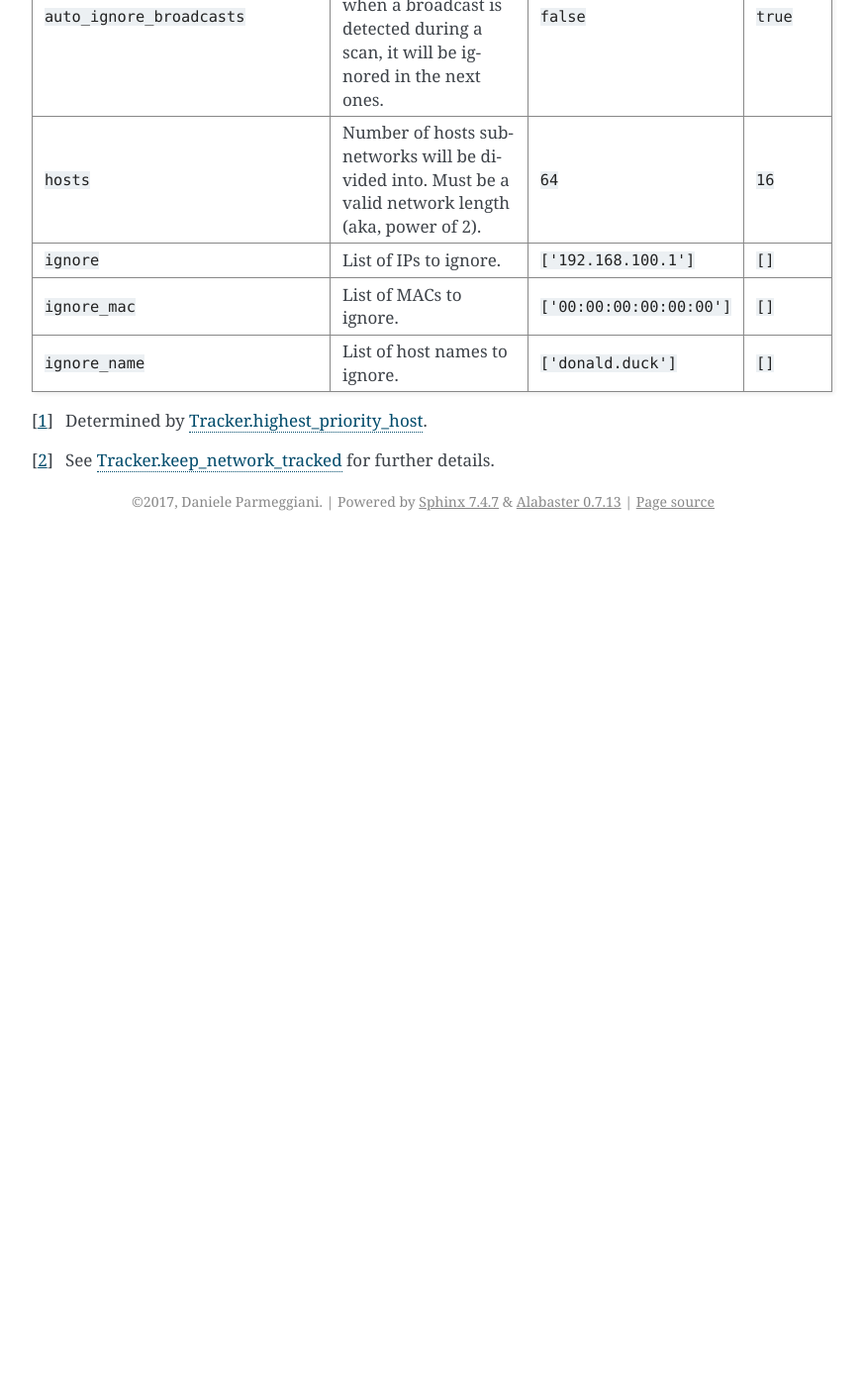
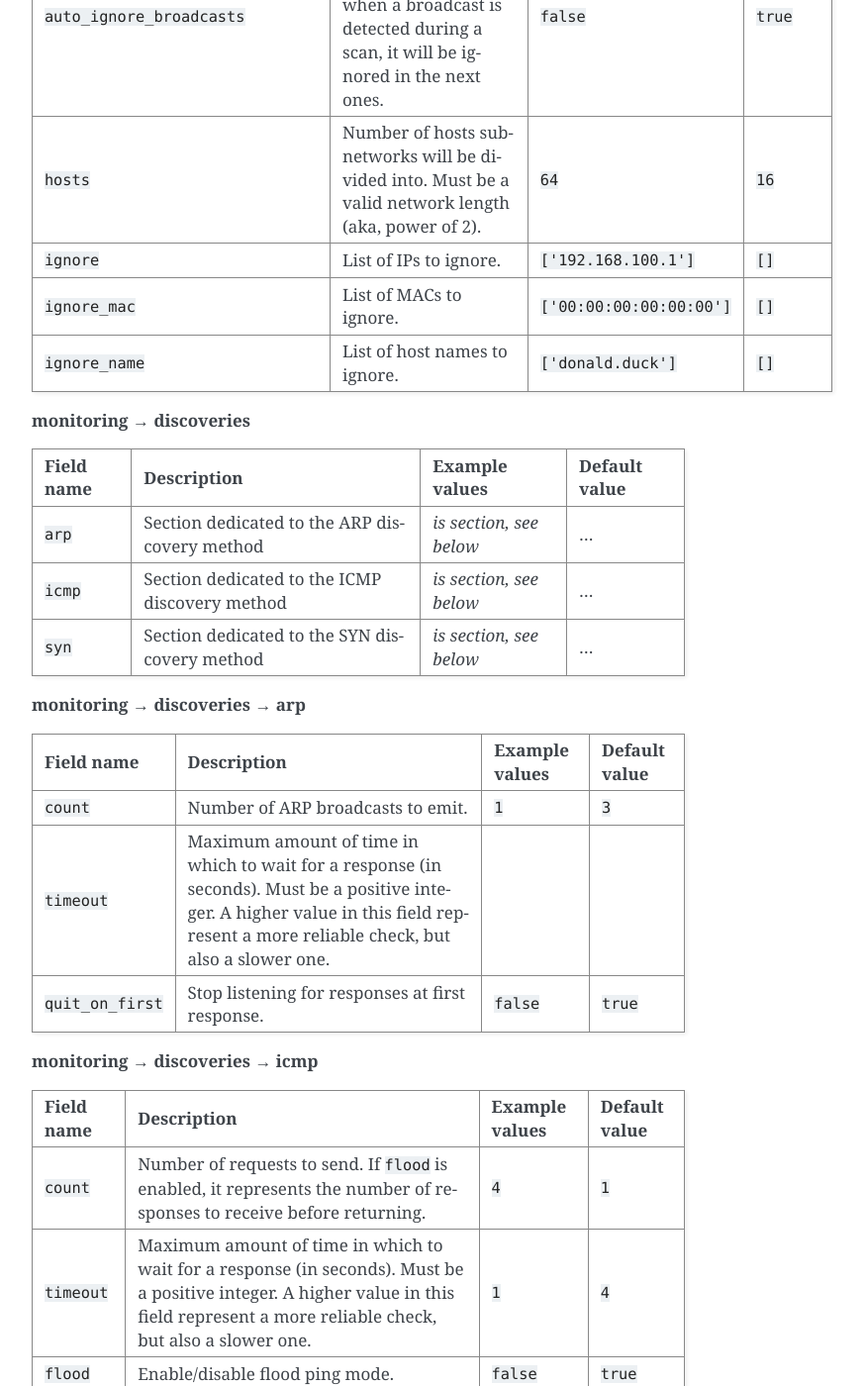
Before and after one commit to dpdani/tBB, a Sphinx documentation site: the page built from docs/config.rst, in a window 1280 px wide and 1400 px high, scrolled down 3073 px. Shown: the whole window at 99% size, without its empty margins (388-1261 px from the left). Built offline with Sphinx 7.4.7, drawn with Linux system fonts in a browser that asks for light colours; before the commit the page ends 3619 px from its top, so only the background shows below that; some of the changed text lies outside the part shown.

Commit message:
Update config.rst

```diff
--- a/docs/config.rst
+++ b/docs/config.rst
@@ -112,5 +112,69 @@ Field name                          Description
 ``ignore_name``                     List of host names to ignore.                  ``['donald.duck']``        ``[]``
 ==================================  =============================================  =========================  =============
 
+
+**monitoring → discoveries**
+
+==================================  =============================================  =========================  =============
+Field name                          Description                                    Example values             Default value
+==================================  =============================================  =========================  =============
+``arp``                             Section dedicated to the ARP discovery method  *is section, see below*     ...
+``icmp``                            Section dedicated to the ICMP discovery        *is section, see below*     ...
+                                    method
+``syn``                             Section dedicated to the SYN discovery method  *is section, see below*     ...
+==================================  =============================================  =========================  =============
+
+
+**monitoring → discoveries → arp**
+
+==================================  =============================================  =========================  =============
+Field name                          Description                                    Example values             Default value
+==================================  =============================================  =========================  =============
+``count``                           Number of ARP broadcasts to emit.              ``1``                      ``3``
+``timeout``                         Maximum amount of time in which to wait for
+                                    a response (in seconds). Must be a positive
+                                    integer.
+                                    A higher value in this field represent a more
+                                    reliable check, but also a slower one.
+``quit_on_first``                   Stop listening for responses at first          ``false``                  ``true``
+                                    response.
+==================================  =============================================  =========================  =============
+
+
+**monitoring → discoveries → icmp**
+
+==================================  =============================================  =========================  =============
+Field name                          Description                                    Example values             Default value
+==================================  =============================================  =========================  =============
+``count``                           Number of requests to send.                    ``4``                      ``1``
+                                    If ``flood`` is enabled, it represents the
+                                    number of responses to receive before
+                                    returning.
+``timeout``                         Maximum amount of time in which to wait for    ``1``                      ``4``
+                                    a response (in seconds). Must be a positive
+                                    integer.
+                                    A higher value in this field represent a more
+                                    reliable check, but also a slower one.
+``flood``                           Enable/disable flood ping mode.                ``false``                  ``true``
+``enable``                          Enable/disable discovery method.               ``false``                  ``true``
+==================================  =============================================  =========================  =============
+
+
+**monitoring → discoveries → syn**
+
+==================================  =============================================  =========================  =============
+Field name                          Description                                    Example values             Default value
+==================================  =============================================  =========================  =============
+``ports``                           Ports to check. Must be of string type.        ``'80'``                   ``'2'``
+``timeout``                         Maximum amount of time in which to wait for    ``1``                      ``4``
+                                    a response (in seconds). Must be a positive
+                                    integer.
+                                    A higher value in this field represent a more
+                                    reliable check, but also a slower one.
+``enable``                          Enable/disable discovery method.               ``false``                  ``true``
+==================================  =============================================  =========================  =============
+
+
+
 .. [#f1] Determined by `Tracker.highest_priority_host <http://tbb.readthedocs.io/en/latest/tBB.html#tBB.tracker.Tracker.highest_priority_host>`_.
 .. [#f2] See `Tracker.keep_network_tracked <http://tbb.readthedocs.io/en/latest/tBB.html#tBB.tracker.Tracker.keep_network_tracked>`_ for further details.
```
